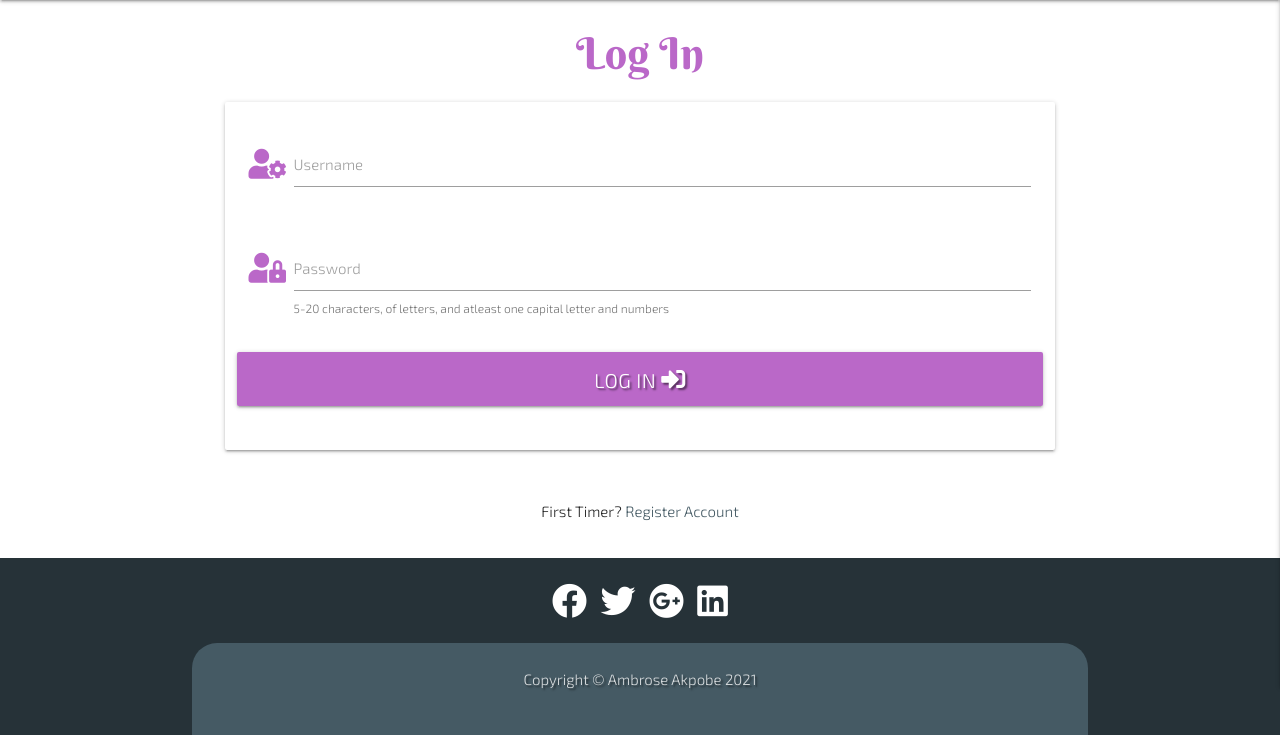
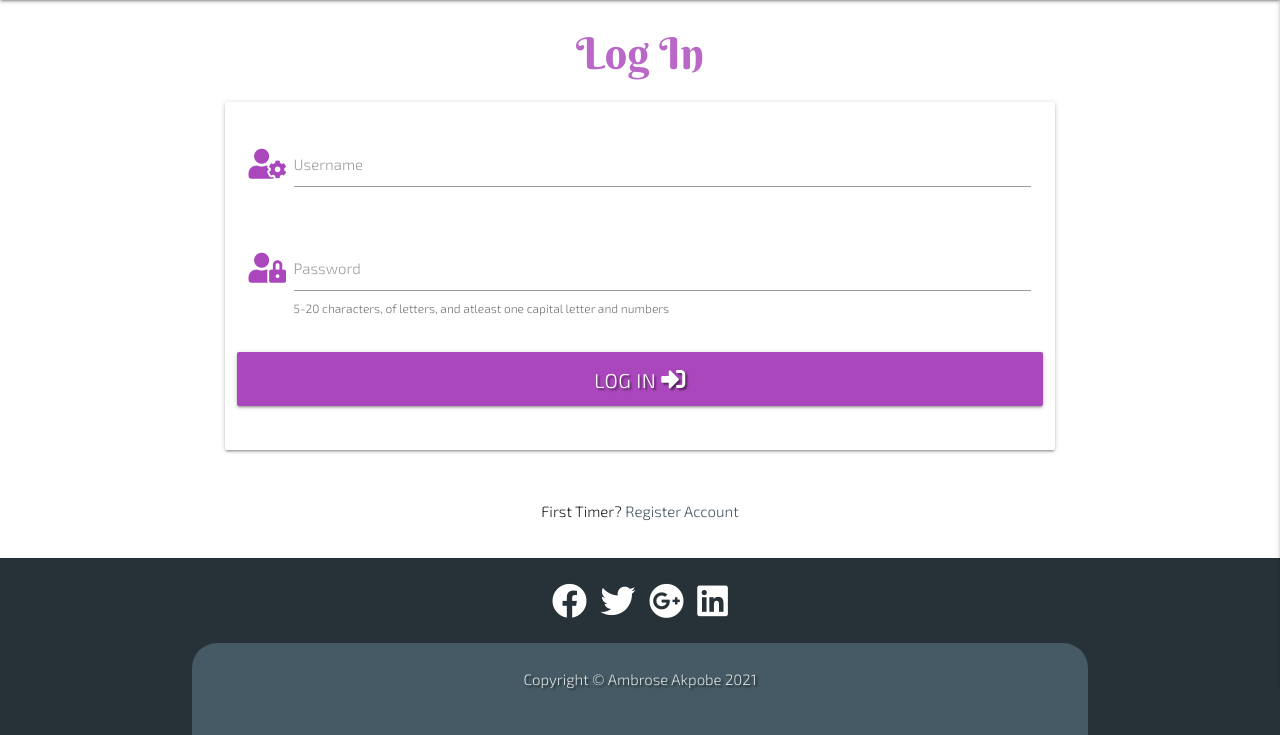
Before and after one commit to Rozdandy/africadelishms3, a Flask app: page /login in a window 1280 px wide. Shown: the part 173-908 px from the top of the page. Run offline with Flask 2, Linux system fonts and the light colour scheme; some libraries are stand-ins or nearby versions.

Commit message:
Refactor get_recipe.html

```diff
--- a/templates/login.html
+++ b/templates/login.html
@@ -6,27 +6,34 @@
     <div class="row">
         <form class="col s12 m8 offset-m2" method="POST" action="{{ url_for('login') }}">
             <div class="card-panel">
-                <!-- username -->
+                <!-- ---------------------username -->
                 <div class="row">
                     <div class="input-field col s12">
-						<i class="fas fa-user-cog prefix purple-text text-lighten-2"></i>
-						<input id="username" name="username" type="text" minlength="5"
-                        maxlength="15" pattern="^[a-zA-Z0-9]{5,15}$" class="validate" required>
+                        <i class="fas fa-user-cog prefix purple-text text-lighten-1"></i>
+                        <input id="username" name="username" type="text" minlength="5" maxlength="15"
+                            pattern="^[a-zA-Z0-9]{5,15}$" class="validate" required>
                         <label for="username">Username</label>
                     </div>
                 </div>
-                <!-- passowrd -->
+
+                <!------------------ passowrd -->
                 <div class="row">
                     <div class="input-field col s12">
-						<i class="fas fa-user-lock prefix purple-text text-lighten-2"></i>
-                        <input id="password" name="password" type="password" minlength="5" maxlength="20" pattern="^(?=.*\d)(?=.*[a-z])(?=.*[A-Z]).{5,20}$" class="validate" required>
+                        <i class="fas fa-user-lock prefix purple-text text-lighten-1"></i>
+                        <input id="password" name="password" type="password" minlength="5" maxlength="20"
+                            pattern="^(?=.*\d)(?=.*[a-z])(?=.*[A-Z]).{5,20}$" class="validate" required>
                         <label for="password">Password</label>
-                         <span class="helper-text" data-error="5-20 characters, of letters, and atleast one capital letter and numbers" data-success="right">5-20 characters, of letters, and atleast one capital letter and numbers</span>
+                        <span class="helper-text"
+                            data-error="5-20 characters, of letters, and atleast one capital letter and numbers"
+                            data-success="right">5-20 characters, of letters, and atleast one capital letter and
+                            numbers</span>
                     </div>
                 </div>
-                <!-- login -->
+
+
+                <!----------------- login -->
                 <div class="row">
-                    <button type="submit" class="col s12 btn-large reg-btn-color purple lighten-2 text-shadow">
+                    <button type="submit" class="col s12 btn-large reg-btn-color purple lighten-1 text-shadow">
                         Log In <i class="fas fa-sign-in-alt"></i>
                     </button>
                 </div>
```
Also changed, not shown: templates/get_recipe.html (+4 -4 lines), templates/register.html (+4 -4 lines), templates/profile.html (indentation only). Lines whose indentation alone changed are shown as unchanged.
